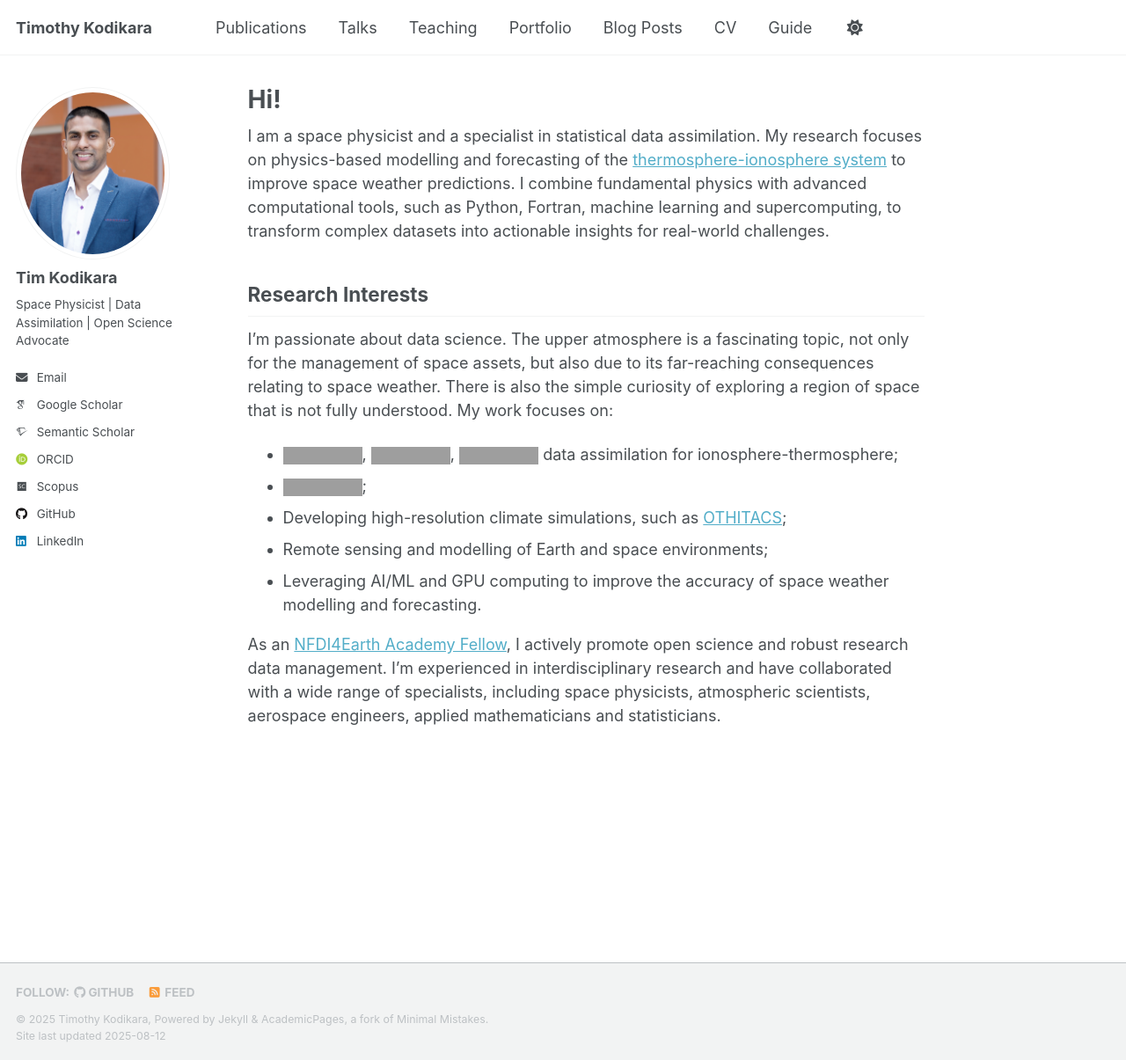
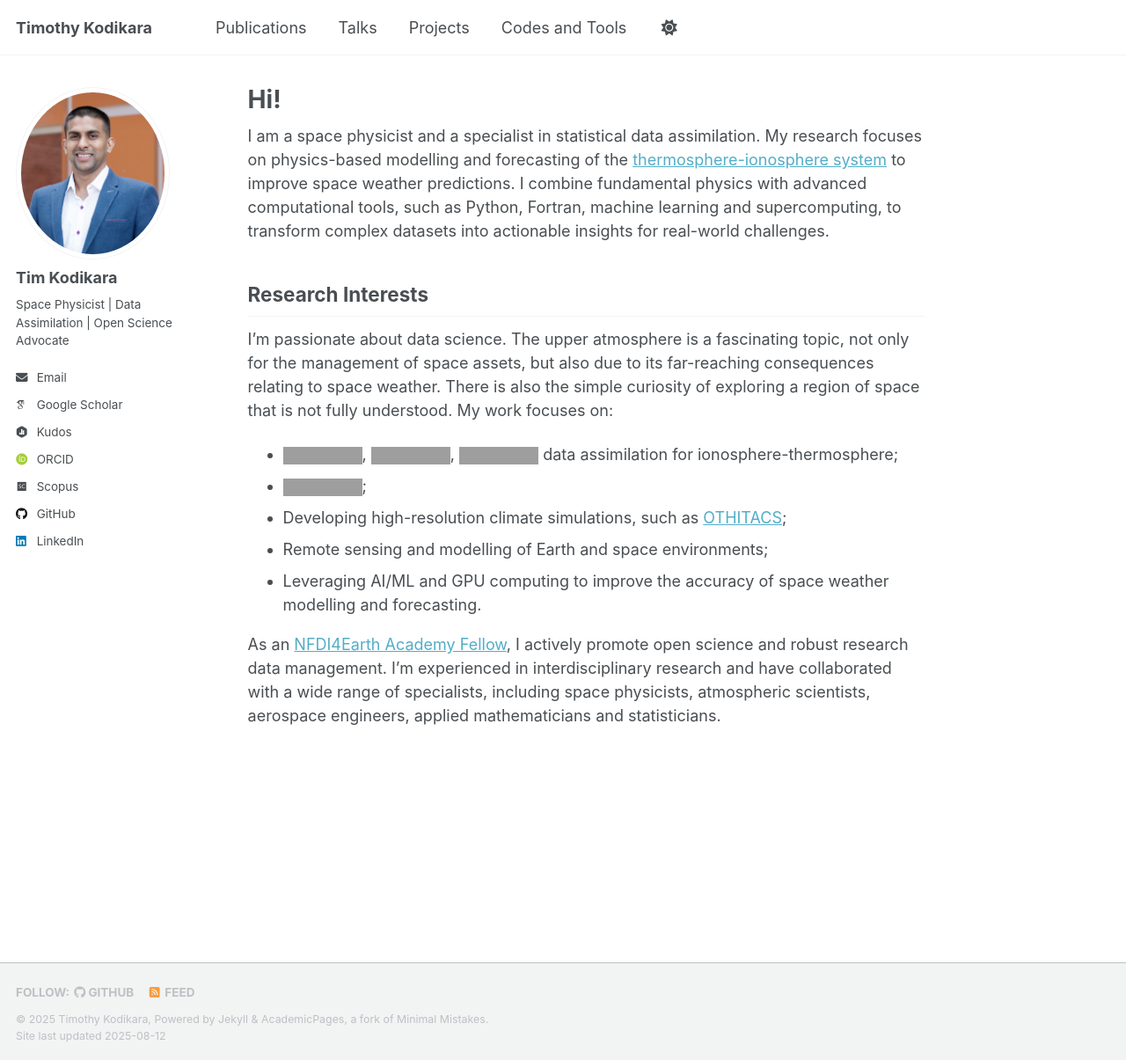
Before and after one commit to TimKod/timkod.github.io, a Jekyll site: the page built from _pages/about.md, in a window 1280 px wide and 1205 px high. Shown: the whole window at 88% size. Built offline with Jekyll 4.4.1, drawn with Linux system fonts in a browser that asks for light colours; some web fonts are replaced; a script that is not in the unit is left out; grey boxes are pictures that could not be loaded.

Commit message:
Add files via upload
setting up config changes

```diff
--- a/_data/navigation.yml
+++ b/_data/navigation.yml
@@ -14,20 +14,26 @@ main:
   - title: "Talks"
     url: /talks/
 
-  - title: "Teaching"
-    url: /teaching/
+  - title: "Projects"
+    url: /projects/
 
-  - title: "Portfolio"
-    url: /portfolio/
+  - title: "Codes and Tools"
+    url: /codes_tools/
 
-  - title: "Blog Posts"
-    url: /year-archive/
+  # - title: "Teaching"
+  #   url: /teaching/
 
-  - title: "CV"
-    url: /cv/
+  # - title: "Portfolio"
+  #   url: /portfolio/
+
+  # - title: "Blog Posts"
+  #   url: /year-archive/
+
+  # - title: "CV"
+  #   url: /cv/
 
   # - title: "CV"
   #   url: /cv-json/
 
-  - title: "Guide"
-    url: /markdown/
+  # - title: "Guide"
+  #   url: /markdown/
--- a/_includes/author-profile.html
+++ b/_includes/author-profile.html
@@ -48,7 +48,7 @@
         <li><a href="{{ author.googlescholar }}"><i class="ai ai-google-scholar ai-fw icon-pad-right"></i>Google Scholar</a></li>
       {% endif %}
       {% if author.semantic %}
-        <li><a href="{{ author.semantic }}"><i class="ai ai-semantic-scholar ai-fw icon-pad-right"></i>Semantic Scholar</a></li>
+        <li><a href="{{ author.semantic }}"><i class="ai ai-open-data ai-fw icon-pad-right"></i>Kudos</a></li>
       {% endif %}
       {% if author.impactstory %}
         <li><a href="{{ author.impactstory }}"><i class="ai ai-impactstory ai-fw icon-pad-right"></i>Impactstory</a></li>
```
